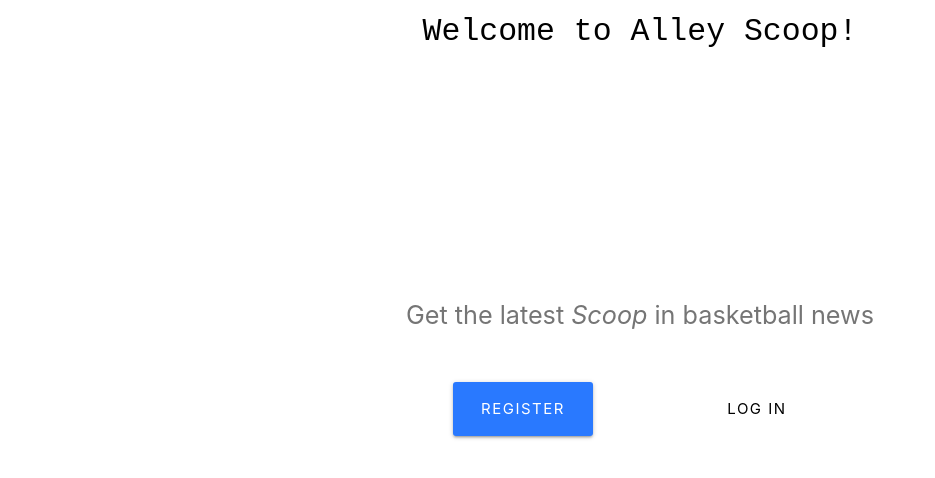
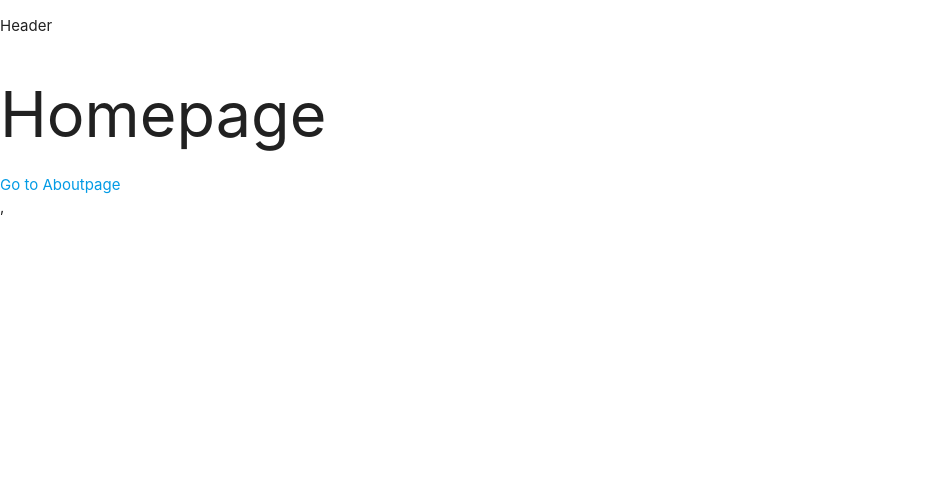
Before and after one commit to m-deez/Alley-Scoop, a React (Create React App) app: page / in a window 1280 px wide. Shown: the top 478 px of the page, without its empty margins (0-935 px from the left). Built offline with nearby package versions, Linux system fonts and the light colour scheme.

Commit message:
Added the sample links for Nav bar

```diff
--- /dev/null
+++ b/src/components/Navbar.js
@@ -0,0 +1,31 @@
+import React from 'react';
+import { Link } from 'react-router-dom';
+
+const Header = () => {
+	return (
+		<div>
+				<p>Header</p>
+		</div>
+	)
+};
+
+const Homepage = () => {
+	return (
+		<div>
+				<Header/>
+				<h1>Homepage </h1>
+				<Link to='/about'>Go to Aboutpage</Link>
+		</div>
+	)
+};
+
+const Aboutpage = () => {
+	return (
+		<div>
+				<Header/>
+				<h1>Aboutpage</h1>
+				<Link to='/'>Go to Homepage</Link>
+		</div>
+	)
+};
+export {Homepage, Aboutpage } ;
--- a/src/index.js
+++ b/src/index.js
@@ -3,10 +3,18 @@ import ReactDOM from 'react-dom';
 import './index.css';
 import App from './App';
 import reportWebVitals from './reportWebVitals';
+import { BrowserRouter as Router, Switch, Route } from 'react-router-dom';
+import {Homepage, Aboutpage } from './components/Navbar';
 
 ReactDOM.render(
   <React.StrictMode>
-    <App />
+    {/* <App /> */}
+    <Router>
+       <Switch>
+		      <Route exact path="/" component={Homepage}/>
+				<Route exact path="/about" component={Aboutpage }/>
+	    </Switch>
+    </Router>,
   </React.StrictMode>,
   document.getElementById('root')
 );
```
